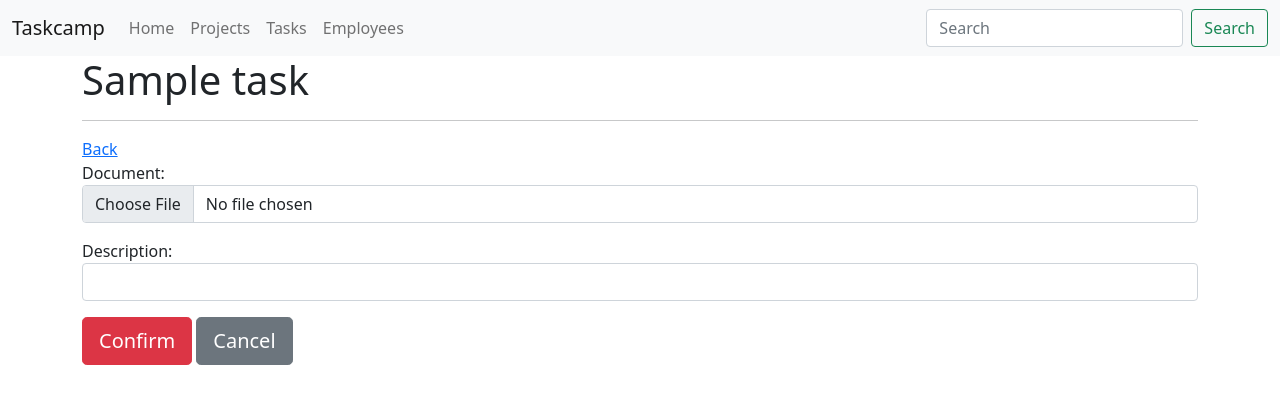
After one commit to iliadmitriev/taskcamp, a Django app: page /projects/tasks/1/document_upload/ in a window 1280 px wide. The commit adds this page. Shown: the top 404 px of the page. Run offline with Django 3.2, Linux system fonts and the light colour scheme; tables that the repository leaves empty hold one stand-in row (values such as "Sample post"); some libraries are stand-ins or nearby versions.

Commit message:
draft * upload view * document form * task detail url to document upload * task document upload template

```diff
--- a/projects/templates/task_detail.html
+++ b/projects/templates/task_detail.html
@@ -75,7 +75,7 @@
             <div class="row">
                 <div class="col">
                     <h5>{% translate 'Documents' %}</h5>
-                    <a href="#" class="btn btn-primary btn-sm mb-1">
+                    <a href="{% url 'task-document-upload' task.id %}" class="btn btn-primary btn-sm mb-1">
                         <i class="bi bi-plus"></i>
                         {% translate 'Add' %}
                     </a>
--- /dev/null
+++ b/projects/templates/task_document_upload.html
@@ -0,0 +1,36 @@
+{% extends 'base.html' %}
+
+{% load i18n %}
+
+{% block container %}
+    <h1>{{ task.title }}</h1>
+    <hr>
+    {% if request.META.HTTP_REFERER %}
+        <a href="{{ request.META.HTTP_REFERER }}" class="link link-primary">
+            {% translate 'Back' %}
+        </a>
+    {% else %}
+        <a href="{% url 'projects-task-list' %}" class="link link-primary">
+            {% translate 'Back' %}
+        </a>
+    {% endif %}
+
+    <form method="post" enctype="multipart/form-data">
+        {% csrf_token %}
+
+        {{ form.as_p }}
+
+        <input type="submit" class="btn btn-danger btn-lg" value="{% translate 'Confirm' %}">
+        {% if request.META.HTTP_REFERER %}
+            <a href="{{ request.META.HTTP_REFERER }}" class="btn btn-secondary btn-lg">
+                {% translate 'Cancel' %}
+            </a>
+        {% else %}
+            <a href="{% url 'projects-task-detail' %}" class="btn btn-secondary btn-lg">
+                {% translate 'Cancel' %}
+            </a>
+        {% endif %}
+    </form>
+
+
+{% endblock %}
--- a/projects/urls.py
+++ b/projects/urls.py
@@ -5,7 +5,7 @@ from .views import (
     ProjectDeleteView,
     TaskListView, TaskDetailView, TaskCreateView,
     TaskUpdateView, TaskDeleteView,
-    CommentCreate
+    CommentCreate, DocumentUpload
 )
 
 
@@ -18,7 +18,8 @@ urlpatterns = [
     path('tasks/', TaskListView.as_view(), name='projects-task-list'),
     path('tasks/add/', TaskCreateView.as_view(), name='projects-task-create'),
     path('tasks/<int:pk>/', TaskDetailView.as_view(), name='projects-task-detail'),
-    path('tasks/<int:pk>/comment/', CommentCreate.as_view(), name='comment-post'),
+    path('tasks/<int:pk>/comment_post/', CommentCreate.as_view(), name='comment-post'),
+    path('tasks/<int:pk>/document_upload/', DocumentUpload.as_view(), name='task-document-upload'),
     path('tasks/<int:pk>/edit/', TaskUpdateView.as_view(), name='projects-task-edit'),
     path('tasks/<int:pk>/delete/', TaskDeleteView.as_view(), name='projects-task-delete'),
 ]
--- a/projects/views.py
+++ b/projects/views.py
@@ -4,10 +4,12 @@ from django.views.generic import (
 )
 from django.db.models import Q, F, Count, FloatField, Case, When
 from django.urls import reverse_lazy, reverse
+from django.shortcuts import render
 from django.http import HttpResponseRedirect
 from django.db import IntegrityError
 from .models import Project, Task, TaskStatus, Comment
 from .forms import ProjectModelForm, TaskModelForm, CommentModelForm
+from documents.forms import DocumentModeForm
 
 
 class ProjectsListView(ListView):
@@ -150,3 +152,22 @@ class CommentCreate(View):
             pass
 
         return HttpResponseRedirect(reverse('projects-task-detail', kwargs=kwargs))
+
+
+class DocumentUpload(View):
+    def get(self, *args, **kwargs):
+        task_id = kwargs.get('pk')
+        form = DocumentModeForm()
+        task = Task.objects.get(pk=task_id)
+        return render(self.request, 'task_document_upload.html', {
+            'task': task,
+            'form': form
+        })
+
+    def post(self, *args, **kwargs):
+        task_id = kwargs.get('pk')
+        form = DocumentModeForm(self.request.POST, self.request.FILES)
+        if form.is_valid():
+            return HttpResponseRedirect(reverse('projects-task-detail', kwargs=kwargs))
+
+        return HttpResponseRedirect(reverse('projects-task-detail', kwargs=kwargs))
```
